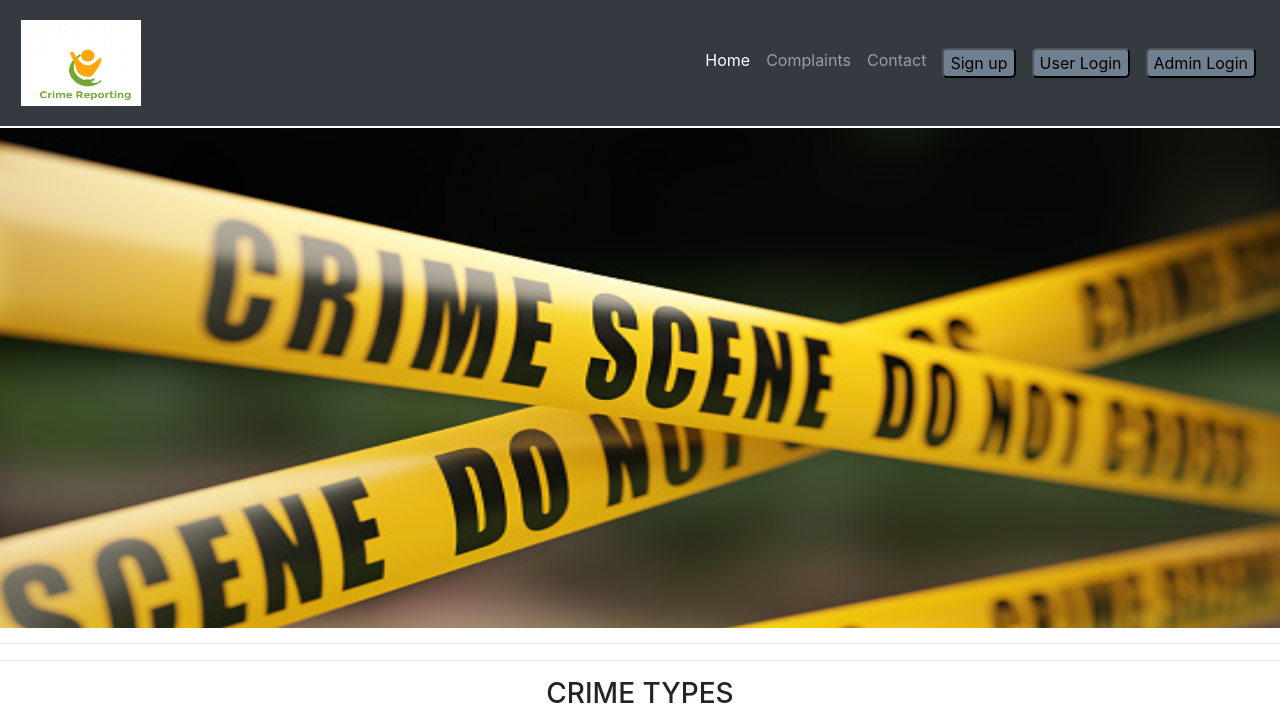
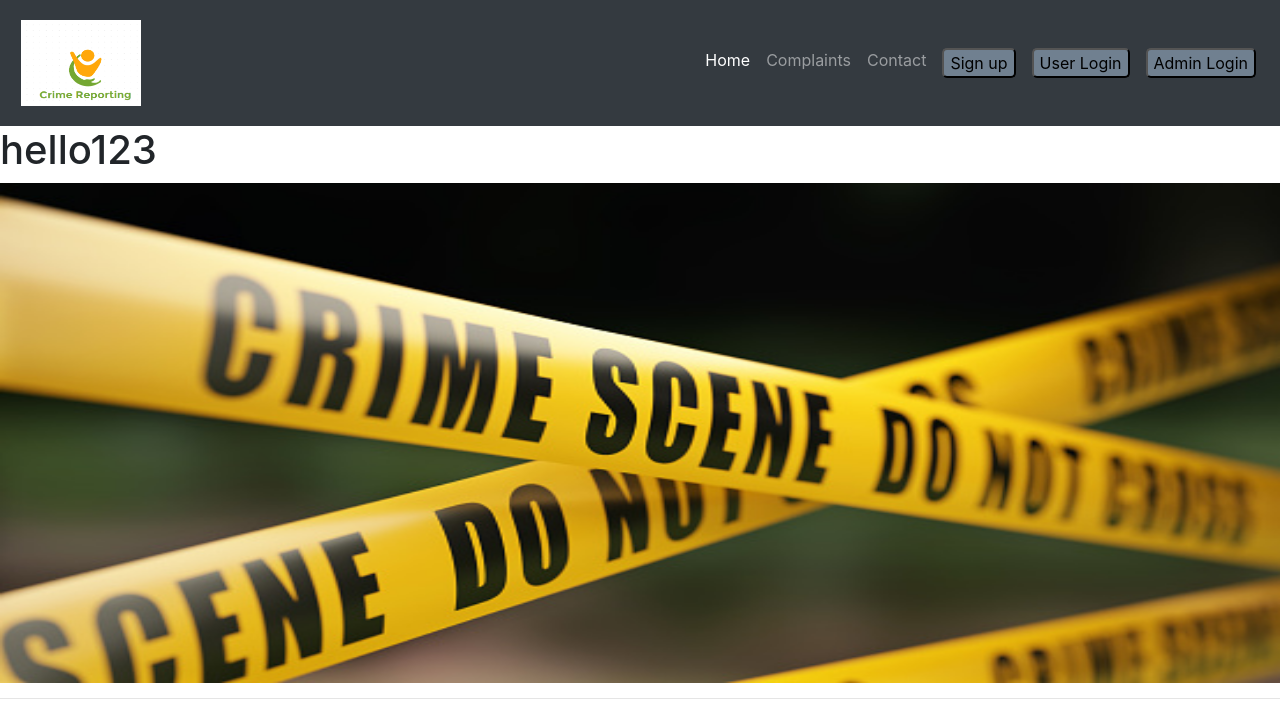
Before and after one commit to Arbaz5631/Crime-Reporting-System, a Django app: page / in a window 1280 px wide. Shown: the top 709 px of the page. Run offline with Django 3.2, Linux system fonts and the light colour scheme; some libraries are stand-ins or nearby versions.

Commit message:
kunj commit

```diff
--- a/CrimeReporting/App/templates/App/main.html
+++ b/CrimeReporting/App/templates/App/main.html
@@ -45,6 +45,7 @@
             </ul>
         </div>
     </nav>
+    <h1>hello123</h1>
     {%block body %}
 
     {%endblock%}
```
